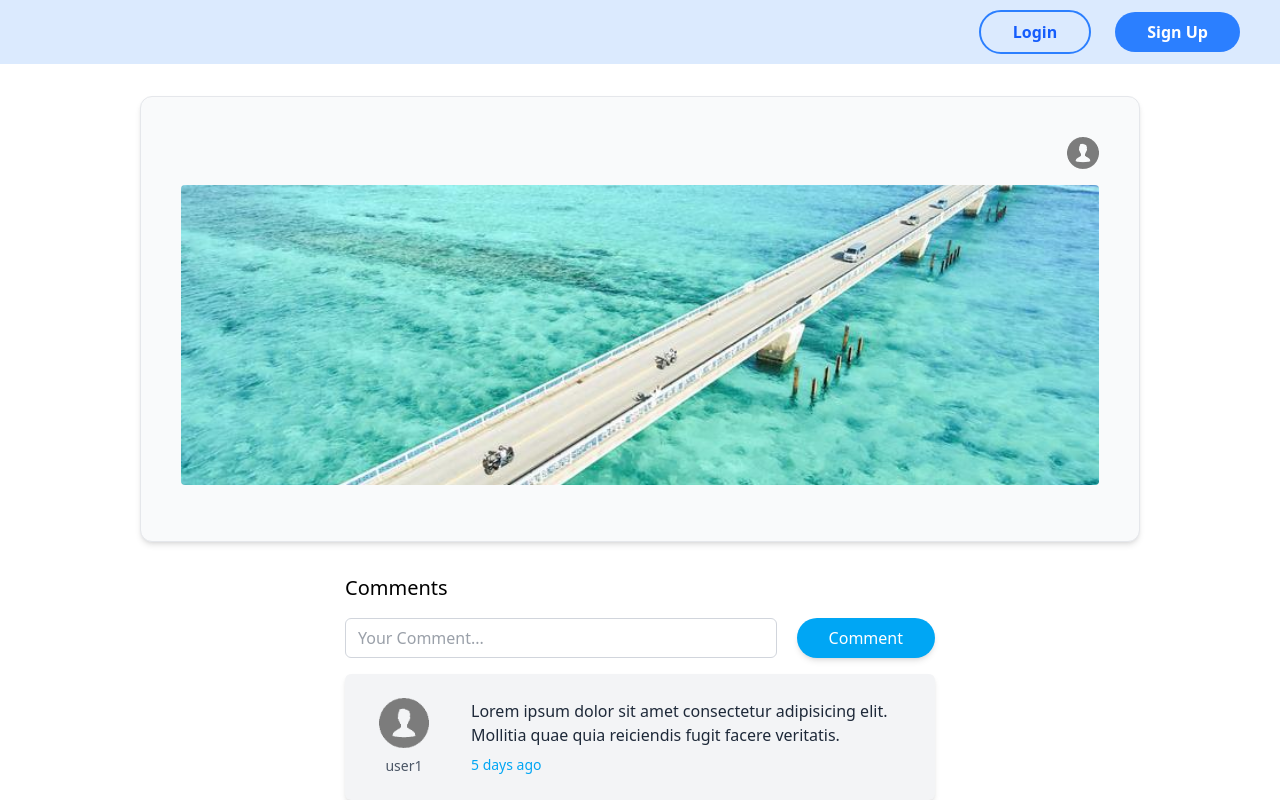
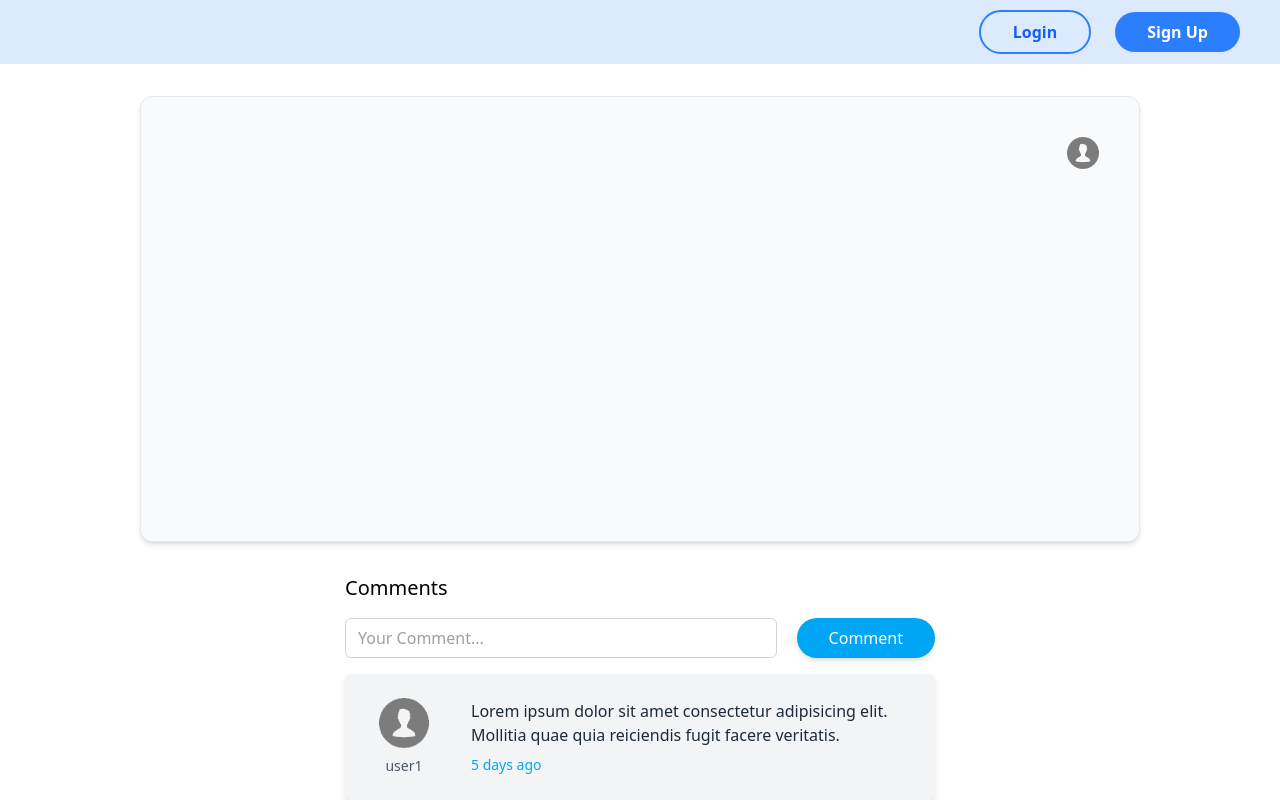
Before and after one commit to takanorishinagawa/teamdev_20, a Next.js app: page /articles/1 in a window 1280 px wide. Shown: the top 800 px of the page. Built offline with nearby package versions, Linux system fonts and the light colour scheme; no server answers; the database is empty.

Commit message:
fix commit

```diff
--- a/src/app/articles/[id]/page.tsx
+++ b/src/app/articles/[id]/page.tsx
@@ -18,7 +18,7 @@ export default function ArticlePage({
   params: Promise<{ id: number }>;
 }) {
   const { id } = use(params);
-  const [post, setPost] = useState<PostState | null>(null);
+  const [post, setPost] = useState<PostState>();
 
   async function fetchPostData() {
     const supabase = createClient();
@@ -34,7 +34,9 @@ export default function ArticlePage({
       .eq("id", id)
       .single();
 
-    setPost(data);
+    if (data) {
+      setPost(data as PostState);
+    }
   }
 
   useEffect(() => {
@@ -79,15 +81,16 @@ export default function ArticlePage({
         </div>
         {/* 記事画像 */}
         <div className="relative min-h-[300px] w-full">
-          <Image
-            // src={
-            //   post.image_path[0] ?? "/images/articleDetail/sample-image.jpg"
-            // }
-            src={"/images/articleDetail/sample-image.jpg"}
-            alt="記事画像"
-            fill
-            className="rounded object-cover"
-          />
+          {Array.isArray(post?.image_path) &&
+            post.image_path.length > 0 &&
+            typeof post.image_path[0] === "string" && (
+              <Image
+                src={post.image_path[0]}
+                alt="記事画像"
+                fill
+                className="rounded object-cover"
+              />
+            )}
         </div>
         {/* 本文 */}
         <p className="text-gray-800">{post?.content}</p>
--- a/src/app/components/postCard/PostCard.tsx
+++ b/src/app/components/postCard/PostCard.tsx
@@ -19,7 +19,6 @@ const PostCard = ({ post }: PostCardProps) => {
             ? post.image_path[0]
             : "/images/articleDetail/sample-image.jpg"
         }
-        // src={"/images/articleDetail/sample-image.jpg"}
         alt={post.title}
         width={300}
         height={200}
```
